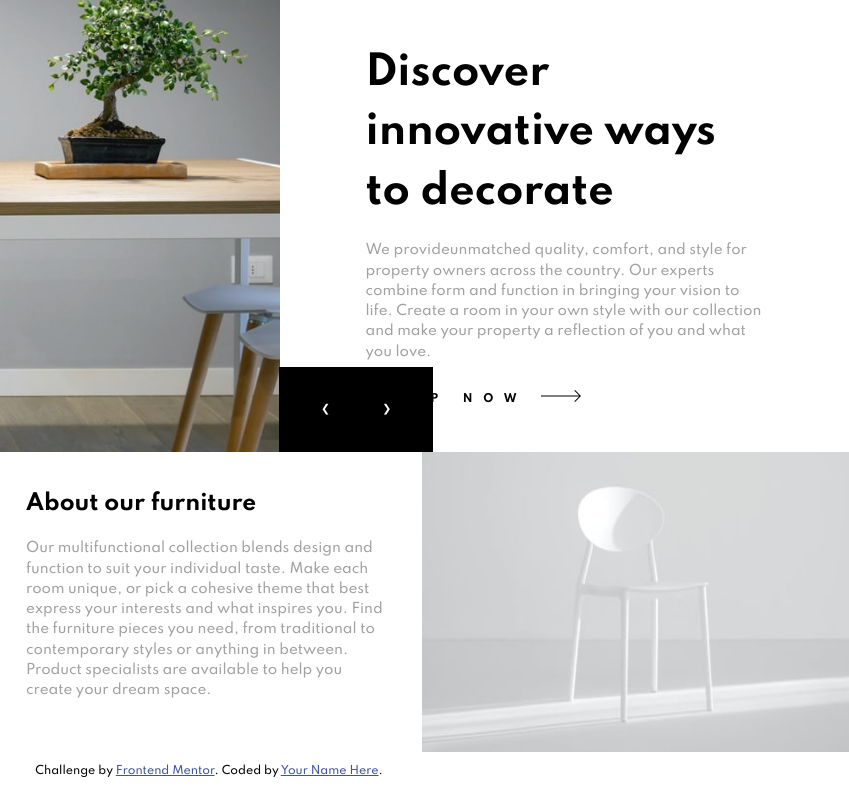
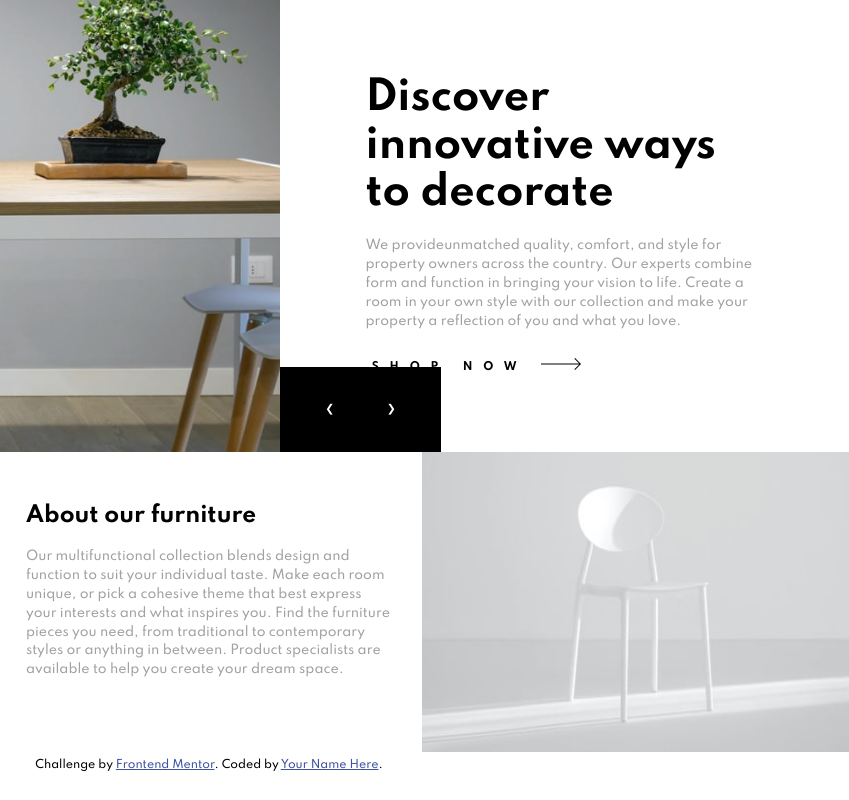
Before and after one commit to abe-m1/room-homepage, a website: page index.html in a window 1280 px wide. Shown: the full height of the page, 431-1280 px from the left. Drawn offline with Linux system fonts and the light colour scheme.

Commit message:
remove unused styles

```diff
--- a/scss/main.scss
+++ b/scss/main.scss
@@ -1,7 +1,6 @@
 @import url('https://fonts.googleapis.com/css2?family=Spartan:wght@500;600;700&display=swap');
 @import 'reset';
 @import 'variables';
-// @import 'nav';
 
 html {
   font-size: 62.5%; //1rem = 10px
@@ -24,8 +23,6 @@ body {
   font-size: 1.2rem;
 }
 
-///@at-root
-///test header
 .header {
   background-color: transparent;
   position: absolute;
@@ -84,7 +81,6 @@ body {
   }
 }
 
-//default state
 .open .nav {
   background-color: transparent;
 
@@ -105,8 +101,6 @@ body {
 .btn-open {
   background: url(../images/icon-hamburger.svg) no-repeat center center;
   border: none;
-  // width: 1rem;
-  // width: 40%;
   width: 25px;
   height: 3rem;
   background-color: transparent;
@@ -117,8 +111,6 @@ body {
 .btn-close {
   background: url(../images/icon-close.svg) no-repeat center center;
   border: none;
-  // width: 1rem;
-  // width: 40%;
   width: 25px;
   height: 3rem;
   background-color: transparent;
@@ -134,8 +126,6 @@ body {
   display: none;
 }
 
-///
-
 .slide {
   display: none;
 }
@@ -149,15 +139,12 @@ body {
 
 .grid {
   @include respond(tab-land) {
-    // max-width: 1400px;
     display: grid;
     grid-template-columns: repeat(9, 1fr);
     grid-template-rows: repeat(5, minmax(min-content, auto));
-    // grid-gap: 2rem;
   }
 }
 
-//top
 .hero-section {
   position: relative;
   @include respond(tab-land) {
@@ -229,15 +216,17 @@ body {
   padding-top: 4rem;
   padding-bottom: 4rem;
 
+
   h2 {
     margin-bottom: 2rem;
     font-size: 2.4rem;
+    line-height: 1.2;
   }
 
   p {
     color: $darkGray;
     margin-bottom: 3rem;
-    font-size: 1.5rem;
+    font-size: 1.4rem;
   }
 
   button {
@@ -277,8 +266,8 @@ body {
   right: 0px;
   bottom: 0px;
   @include respond(tab-land) {
-    padding: 2rem 1.9rem;
-    right: -153px;
+    padding: 2rem 2.3rem;
+    right: -161px;
   }
 }
 
```
Also changed, not shown: css/style.css.
